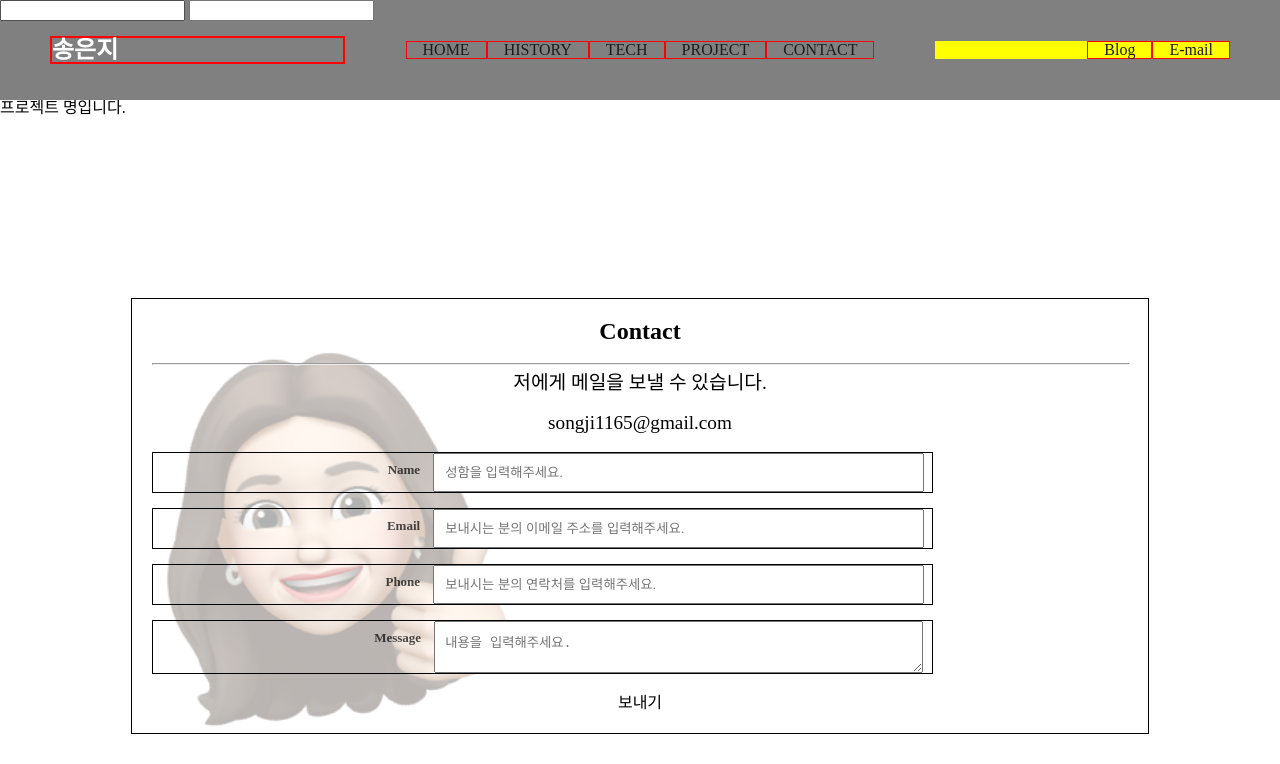
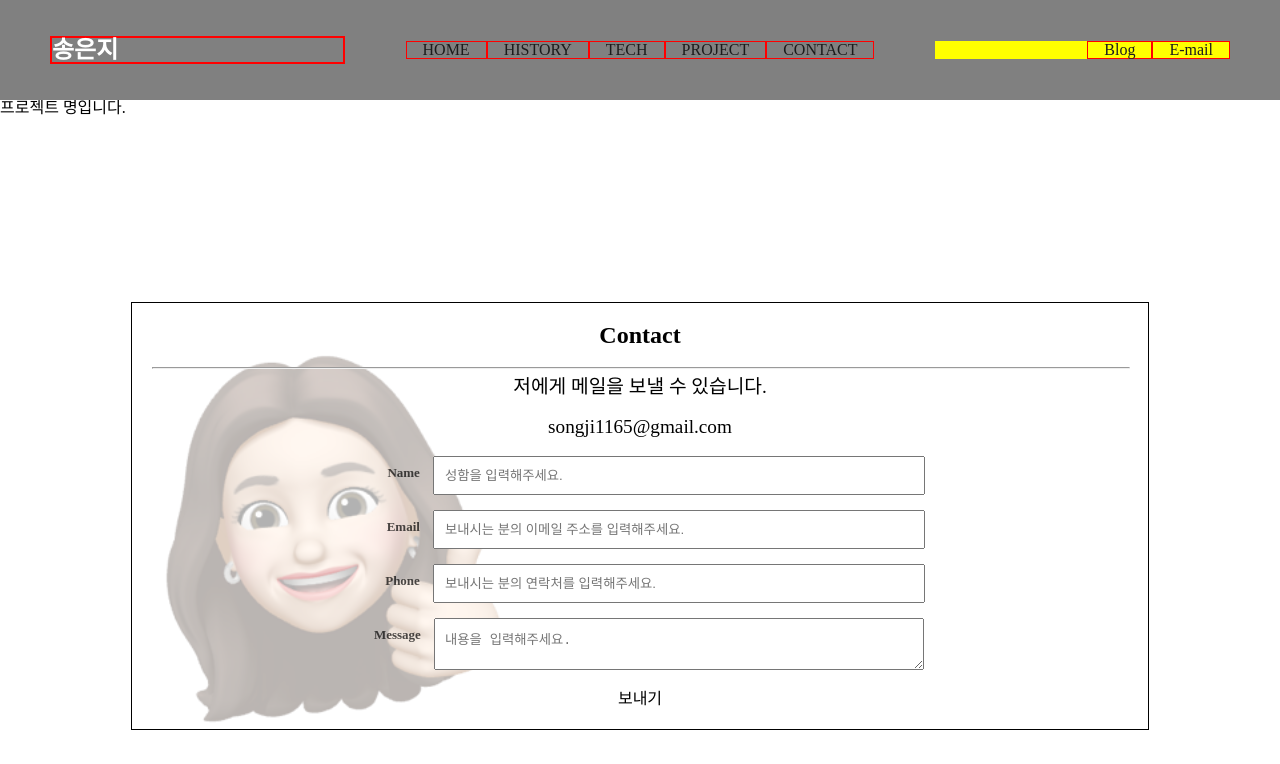
Before and after one commit to songji1165/resume-site, a React (Create React App) app: page /#/detail/1 in a window 1280 px wide. Shown: the top 764 px of the page. Built offline with nearby package versions, Linux system fonts and the light colour scheme; a web font is replaced by a local one.

Commit message:
scroll animation 모듈화

```diff
--- a/public/index.html
+++ b/public/index.html
@@ -27,23 +27,7 @@
     <title>React App</title>
   </head>
   <body>
-    <noscript>You need to enable JavaScript to run this app.</noscript>
-    <div style="z-index: 9999999999999; position: fixed;">
-      <input type="text" id="falseInput" onkeyup="go(this.value)" />
-      <input type="text" id="welcome" onchange="go1(event)" />
-    </div>
-
     <div id="root"></div>
 
-    <script>
-
-      function go(val) {
-        document.getElementById("inputbox").value = val;
-        document.getElementById("inputbox").dispatchEvent(new Event("change"));
-      }
-      function go1(event) {
-        alert(event.target.value);
-      }
-    </script>
   </body>
 </html>
--- a/src/components/Careers.js
+++ b/src/components/Careers.js
@@ -79,16 +79,16 @@ const S = {
 };
 
 function Info({ careers }) {
-  console.log("경력:", careers);
+//   console.log("경력:", careers);
   const element = useRef();
-  console.log("****element", element);
+//   console.log("****element", element);
 
   //useCallback : 이미 저장되어있는 data를 다시 불러옴 (메모리 낭지 방지)
   const onScroll = useCallback(
     ([entry]) => {
       const { current } = element;
-      console.log("####", entry);
-      console.log("####", entry.isIntersecting);
+    //   console.log("####", entry);
+    //   console.log("####", entry.isIntersecting);
       if (entry.isIntersecting) {
         current.style.transitionProperty = "all";
         // current.style.transitionDration = `${duration}s`;
@@ -104,7 +104,7 @@ function Info({ careers }) {
 
   useEffect(() => {
     let observer;
-    console.log("+++++++USEEFFEDCT:", element.current);
+    // console.log("+++++++USEEFFEDCT:", element.current);
     if (element.current) {
       /*화면(뷰포트) 상에 내가 지정한 타겟 엘레멘트가 보이고 있는지에 대한 여부를 제공하느 api
           - new IntersectionObserver(callback,  option)
@@ -115,18 +115,18 @@ function Info({ careers }) {
       observer = new IntersectionObserver(onScroll, { threshold: 0.3 });
 
       observer.observe(element.current);
-      console.log("[[[[[[[[[observer]]]]]]]]]",observer)
+    //   console.log("[[[[[[[[[observer]]]]]]]]]",observer)
     }
 
     return () => observer && observer.disconnect(); //관찰 멈추기
   }, [onScroll]);
 
-  const useScrollFadeIn = (direction = "up", duration = 1, delay = 0) => {
-    return {
-      ref: element,
-      style: {},
-    };
-  };
+//   const useScrollFadeIn = (direction = "up", duration = 1, delay = 0) => {
+//     return {
+//       ref: element,
+//       style: {},
+//     };
+//   };
 
   //   const animatedItem = {
   //     0: useScrollFadeIn("up", 1, 0),
--- a/src/components/Footer.js
+++ b/src/components/Footer.js
@@ -1,8 +1,9 @@
-import React from "react";
+import React, { useEffect, useState, useCallback, useRef } from "react";
 import emailjs from "emailjs-com";
 import Box from "../styles/articleCss";
 import imgArr from "../assets";
 import styled from "styled-components";
+import useScrollFadeIn from "../hook/useScrollFadeIn";
 
 const S = {
   contactDiv: styled.div`
@@ -40,7 +41,8 @@ const S = {
   Parameter: styled.div`
     width: 80%;
     margin-bottom: 15px;
-    border: 1px solid;
+    background: ${(props) => (props.isScroll ? "skyblue" : "none")};
+    transition: 1s;
 
     @media (max-width: 860px) {
       width: 100%;
@@ -107,13 +109,40 @@ function Footer() {
       );
   }
 
+  const [isScroll, setIsScroll] = useState(false);
+
   function handleKeyDown(e) {
-    console.log("++++++++++++++++++++++", e.target.scrollHeight);
+    console.log("++TextArea HandleKeyDown", e.target.scrollHeight);
   }
 
-  function handleChange(e) {
-    alert(e.target.value);
-  }
+  const dom = useRef();
+
+  const handleScroll = useCallback(([entry]) => {
+    // const { current } = dom;
+
+    //현재 교차되고 있는지 여부 (0: 안보임, 1: 완전 다 보임)
+    if (entry.isIntersecting) {
+      setIsScroll(true);
+      console.log("scroll 교차 여부 True");
+    } else {
+      setIsScroll(false);
+      console.log("scroll 교차 여부false");
+    }
+    console.log("scroll 교차 여부 end");
+  }, []);
+
+  useEffect(() => {
+    let observer;
+    const { current } = dom;
+    console.log("!", current.style);
+
+    if (current) {
+      observer = new IntersectionObserver(handleScroll, { threshold: 0.5 });
+      observer.observe(current);
+
+      return () => observer && observer.disconnect();
+    }
+  }, [handleScroll]);
 
   return (
     <Box.Article>
@@ -124,18 +153,17 @@ function Footer() {
             <Box.HR />
             <S.H2 className="address">저에게 메일을 보낼 수 있습니다.</S.H2>
             <S.H2 className="address">songji1165@gmail.com</S.H2>
-            <form onSubmit={sendEmail}>
-              <S.Parameter>
+            <form onSubmit={sendEmail} ref={dom}>
+              <S.Parameter {...useScrollFadeIn("up", 1, 0)}>
                 <S.Label>Name</S.Label>
                 <S.Input
                   type="text"
                   name="name"
                   placeholder="성함을 입력해주세요."
                   id="inputbox"
-                  onChange={handleChange}
                 />
               </S.Parameter>
-              <S.Parameter>
+              <S.Parameter {...useScrollFadeIn("up", 1, 0.2)}>
                 <S.Label>Email</S.Label>
                 <S.Input
                   type="text"
@@ -143,7 +171,7 @@ function Footer() {
                   placeholder="보내시는 분의 이메일 주소를 입력해주세요."
                 />
               </S.Parameter>
-              <S.Parameter>
+              <S.Parameter {...useScrollFadeIn("up", 1, 0.3)}>
                 <S.Label>Phone</S.Label>
                 <S.Input
                   type="text"
@@ -151,7 +179,7 @@ function Footer() {
                   placeholder="보내시는 분의 연락처를 입력해주세요."
                 />
               </S.Parameter>
-              <S.Parameter>
+              <S.Parameter {...useScrollFadeIn("up", 1, 0.4)}>
                 <S.Label>Message</S.Label>
                 <S.Textarea
                   name="message"
--- a/src/components/Header.js
+++ b/src/components/Header.js
@@ -122,7 +122,7 @@ const S = {
 const NAVI_ITEMS = ["HOME", "HISTORY", "TECH", "PROJECT", "CONTACT"];
 
 function Header({ navi, author }) {
-  console.log("HEADER", navi);
+//   console.log("HEADER", navi);
 
   //스크롤 여부
   const [isScroll, setIsScroll] = useState(false);
@@ -131,7 +131,7 @@ function Header({ navi, author }) {
   const handleScroll = useCallback(() => {
     //스크롤 한 경우
     if (window.pageYOffset > 0) {
-      console.log("*************SCRPL", window.pageYOffset);
+    //   console.log("*************SCRPL", window.pageYOffset);
       setIsScroll(true);
     }
 
--- a/src/components/Intro.js
+++ b/src/components/Intro.js
@@ -12,7 +12,7 @@ const S = {
 };
 
 function Intro({ intro }) {
-  console.log("INTRO", intro);
+//   console.log("INTRO", intro);
   return (
     <Box.Article>
       <Box.Div>
--- a/src/components/Project.js
+++ b/src/components/Project.js
@@ -72,7 +72,7 @@ const S = {
 };
 
 function Project({ projects }) {
-  console.log("PROHE", projects);
+//   console.log("PROHE", projects);
   function fnMakeProjectTamplete(item, idx) {
     return (
       //    <div key={idx}>
--- a/src/components/Tech.js
+++ b/src/components/Tech.js
@@ -65,7 +65,7 @@ const Span = styled.span`
 `;
 
 function Tech({ tech }) {
-  console.log("TEXJ",tech);
+//   console.log("TEXJ",tech);
 
   /**
      *
@@ -92,7 +92,7 @@ for(var i=0; i<maxIndex; i++){
           <div>
             <Ul>
               {tech.map((item, idx) => {
-                console.log("?????", imgArr);
+                // console.log("?????", imgArr);
 
                 return (
                   <Li
@@ -106,7 +106,7 @@ for(var i=0; i<maxIndex; i++){
                     score={item.score}
                     img={item.Lang}>
                         <Span>
-                        <img src={imgArr[item.Lang]} width="25" height="25" />
+                        <img src={imgArr[item.Lang]} width="25" height="25" alt={imgArr[item.Lang]}/>
                         </Span>
                         <Span size="0.8"> {item.Lang}</Span>
                       </Graph>
--- /dev/null
+++ b/src/hook/useScrollFadeIn.js
@@ -0,0 +1,64 @@
+import { useRef, useEffect, useCallback } from 'react';
+
+const useScrollFadeIn = (direction = 'up', duration = 1, delay = 0) => {
+    const element = useRef();
+
+    const handleDirection = (name) => {
+        //transform : translate3d(x, y, z)
+        switch (name) {
+          case 'up':
+            return 'translate3d(0, 50%, 0)';
+          case 'down':
+            return 'translate3d(0, -50%, 0)';
+          case 'left':
+            return 'translate3d(50%, 0, 0)';
+          case 'right':
+            return 'translate3d(-50%, 0, 0)';
+          default:
+            return;
+        }
+      };
+
+    const handleScroll = useCallback(([entry]) => {
+        const { current } = element;
+
+        //현재 교차되고 있는지 여부 (0: 안 보임, 1: 완전 다 보임)
+        if (entry.isIntersecting) {
+            current.style.transitionProperty = 'all';
+            current.style.transitionDuration = `${duration}s`;
+            current.style.transitionTimingFunction = 'ease-out';
+            current.style.transitionDelay = `${delay}s`;
+            current.style.opacity = 1;
+            current.style.transform = 'translate3d(0, 0, 0)';
+        } else {
+            current.style.opacity = 0;
+            current.style.transform = 'none';
+        }
+
+      },
+      [delay, duration]);
+
+      useEffect(() => {
+        let observer;
+        const { current } = element;
+
+        if (current) {
+           // threshold : 타겟의 교차되는 지점의 점수를 지정 => isIntersecting property 의 true, false 반환
+          observer = new IntersectionObserver(handleScroll, { threshold: 0.4 });
+          observer.observe(current);
+
+          return () => observer && observer.disconnect();
+        }
+      }, [handleScroll]);
+
+    return {
+        ref : element,
+        style : {
+            opacity: 0,
+            transform: handleDirection(direction)
+        }
+
+    }
+}
+
+export default useScrollFadeIn;
```
Also changed, not shown: src/App.js (+6 -6 lines).
